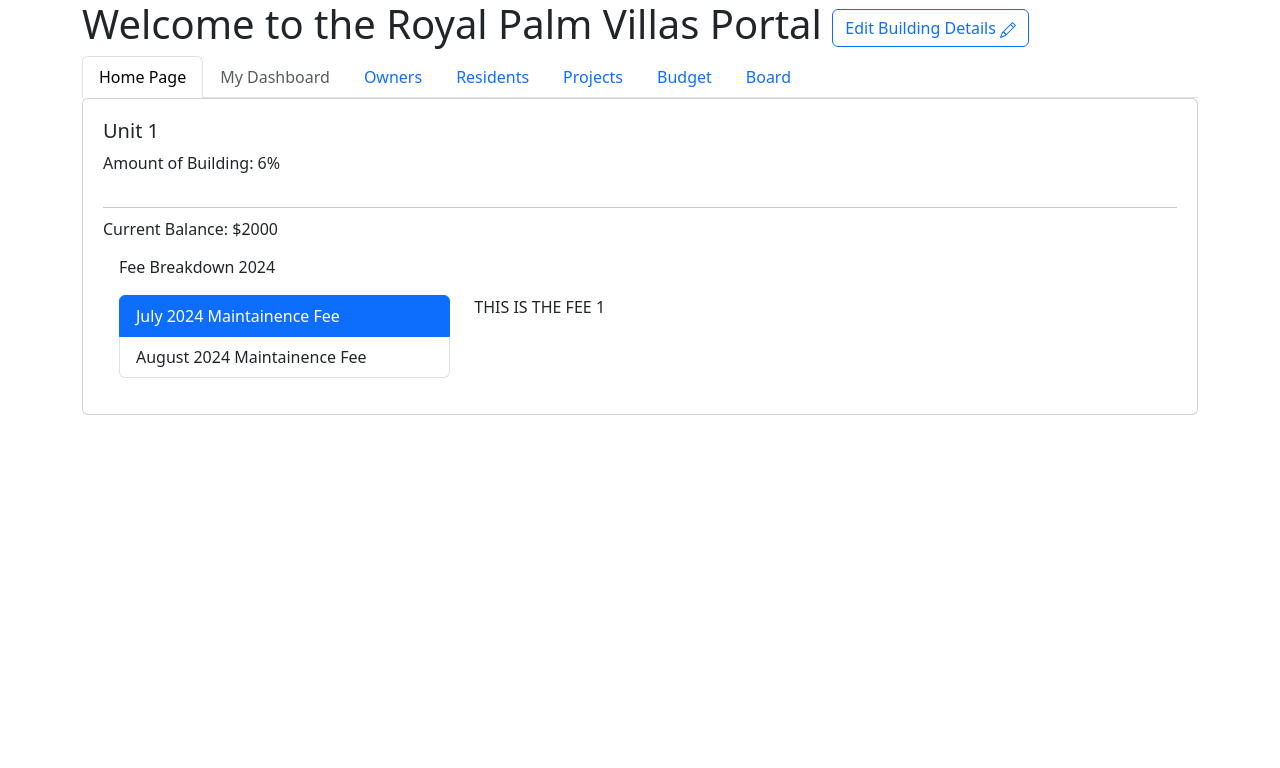
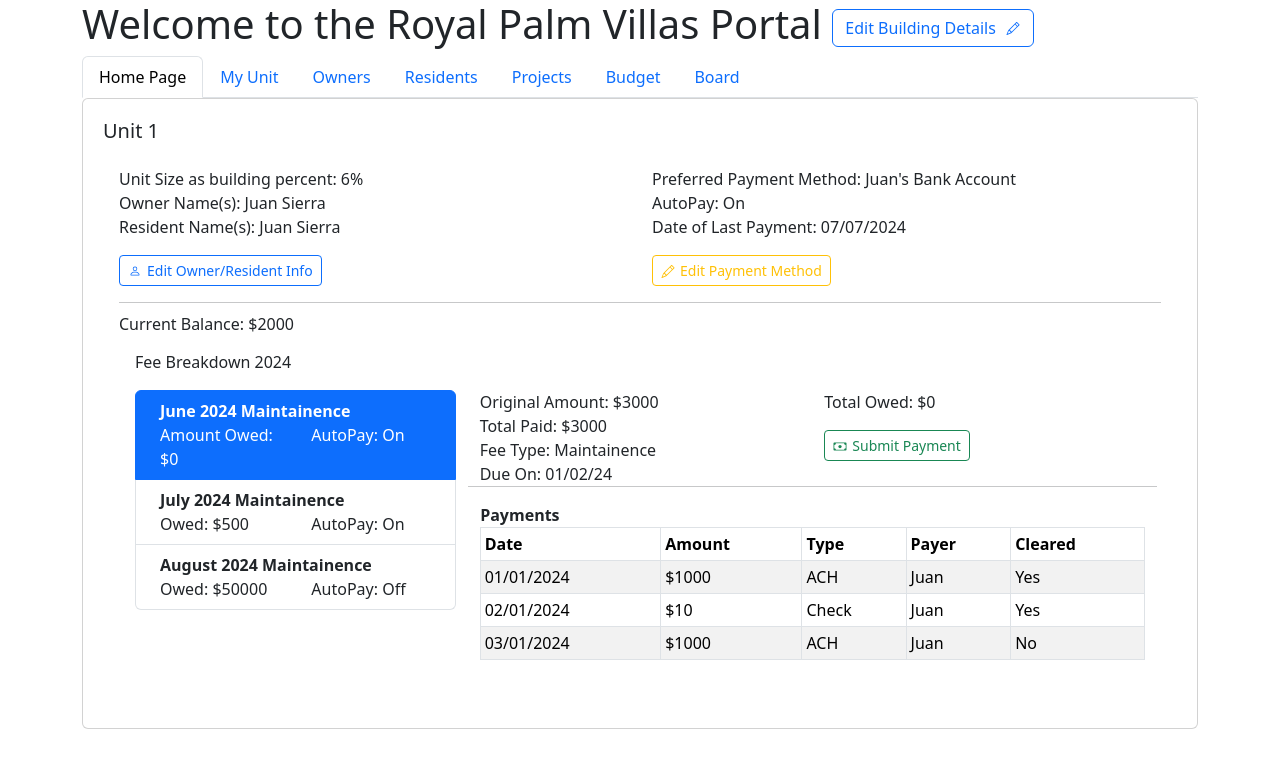
Before and after one commit to juandsierra82/stacia-frontend, a React (Create React App) app: page /units/1/fees/1 in a window 1280 px wide. Shown: the top 768 px of the page. Built offline with nearby package versions, Linux system fonts and the light colour scheme.

Commit message:
template

```diff
--- a/src/App.js
+++ b/src/App.js
@@ -16,7 +16,8 @@ function App() {
           <h1>
             Welcome to the Royal Palm Villas Portal{' '}
             <Button variant="outline-primary" as={Link} to={'/building/edit'}>
-              Edit Building Details <Pencil />
+              Edit Building Details{' '}
+              <Pencil style={{ paddingBottom: '3px', marginLeft: '5px' }} />
             </Button>
           </h1>
           <Navigation />
--- a/src/BuildingForm/index.js
+++ b/src/BuildingForm/index.js
@@ -48,7 +48,7 @@ const BuildingForm = () => {
   if (error) return `Error! ${error}`;
   const handleSubmit = async (e) => {
     const form = e.currentTarget;
-    if (!isDirty) return;
+    if (!isDirty && building.id) return;
     e.preventDefault();
     if (form.checkValidity() === false) {
       e.stopPropagation();
@@ -258,7 +258,11 @@ const BuildingForm = () => {
             </Form.Group>
           </Col>
         </Row>
-        <Button className="submit-form" type="submit" disabled={!isDirty}>
+        <Button
+          className="submit-form"
+          type="submit"
+          disabled={!isDirty && building.id}
+        >
           Submit
         </Button>
       </Form>
--- a/src/HomePage/index.js
+++ b/src/HomePage/index.js
@@ -20,13 +20,15 @@ const HomePage = () => {
         <Card className="bg-dark text-white">
           <Card.Img src="royalpalm.jpg" alt="Card image" />
           <Card.ImgOverlay>
-            <Card.Title>1821 Jefferson Avenue</Card.Title>
-            <Card.Subtitle>Miami Beach, Fl 33139</Card.Subtitle>
-            <Card.Text>
-              A 21 unit building at the heart of south beach. Great community
-              and wonderful neighborhood.
-            </Card.Text>
-            <Card.Text>Founded in 1974</Card.Text>
+            <Card.Title>{building.address1}</Card.Title>
+            {building.address2 && (
+              <Card.Subtitle>{building.address2}</Card.Subtitle>
+            )}
+            <Card.Subtitle>
+              {building.city}, {building.municipality} {building.postalCode}
+            </Card.Subtitle>
+            <Card.Text>{building.description}</Card.Text>
+            <Card.Text>Founded in {building.dateFound || 1974}</Card.Text>
           </Card.ImgOverlay>
         </Card>
       </div>
--- a/src/Navigation/index.js
+++ b/src/Navigation/index.js
@@ -11,8 +11,8 @@ const Navigation = () => {
           </Nav.Link>
         </Nav.Item>
         <Nav.Item>
-          <Nav.Link href="/owners/1" disabled>
-            My Dashboard
+          <Nav.Link as={Link} to="/units/304">
+            My Unit
           </Nav.Link>
         </Nav.Item>
         <Nav.Item>
--- a/src/UnitPage/Fees/BalanceBreakDown.js
+++ b/src/UnitPage/Fees/BalanceBreakDown.js
@@ -21,7 +21,12 @@ const BalanceBreakDown = () => {
                   to={`./fees/1`}
                   active={'1' === feeId}
                 >
-                  July 2024 Maintainence Fee
+                  <div className="ms-2 me-auto">
+                    <div className="fw-bold">June 2024 Maintainence</div>
+                    <Row>
+                      <Col>Amount Owed: $0</Col> <Col>AutoPay: On</Col>
+                    </Row>
+                  </div>
                 </ListGroup.Item>
                 <ListGroup.Item
                   as={Link}
@@ -29,7 +34,25 @@ const BalanceBreakDown = () => {
                   to={`./fees/2`}
                   active={'2' === feeId}
                 >
-                  August 2024 Maintainence Fee
+                  <div className="ms-2 me-auto">
+                    <div className="fw-bold">July 2024 Maintainence</div>
+                    <Row>
+                      <Col>Owed: $500</Col> <Col>AutoPay: On</Col>
+                    </Row>
+                  </div>
+                </ListGroup.Item>
+                <ListGroup.Item
+                  as={Link}
+                  action
+                  to={`./fees/3`}
+                  active={'3' === feeId}
+                >
+                  <div className="ms-2 me-auto">
+                    <div className="fw-bold">August 2024 Maintainence</div>
+                    <Row>
+                      <Col>Owed: $50000</Col> <Col>AutoPay: Off</Col>
+                    </Row>
+                  </div>
                 </ListGroup.Item>
               </ListGroup>
             </Col>
--- a/src/UnitPage/Fees/FeeDetailsCard.js
+++ b/src/UnitPage/Fees/FeeDetailsCard.js
@@ -1,8 +1,34 @@
 import React from 'react';
 import { useParams } from 'react-router-dom';
+import PaymentsTable from './PaymentsTable';
+import { Row, Col, Button } from 'react-bootstrap';
+import { Cash } from 'react-bootstrap-icons';
+
 const FeeDetails = () => {
   const { feeId } = useParams();
-  return <div>THIS IS THE FEE {feeId}</div>;
+  return (
+    <Row>
+      <Col>
+        <div>Original Amount: $3000</div>
+        <div>Total Paid: $3000</div>
+        <div>Fee Type: Maintainence</div>
+        <div>Due On: 01/02/24</div>
+      </Col>
+      <Col>
+        <p>
+          <div>Total Owed: $0</div>
+        </p>
+        <div>
+          <Button variant="outline-success" size="sm">
+            <Cash style={{ paddingBottom: '1px', marginRight: '5px' }} />
+            <span>Submit Payment</span>
+          </Button>
+        </div>
+      </Col>
+      <hr />
+      <PaymentsTable />
+    </Row>
+  );
 };
 
 export default FeeDetails;
--- /dev/null
+++ b/src/UnitPage/Fees/PaymentsTable/index.js
@@ -0,0 +1,44 @@
+import React from 'react';
+import { Table } from 'react-bootstrap';
+
+const PaymentsTable = () => {
+  return (
+    <Table striped bordered hover responsive size="sm">
+      <thead>
+        <strong>Payments</strong>
+        <tr>
+          <th>Date</th>
+          <th>Amount</th>
+          <th>Type</th>
+          <th>Payer</th>
+          <th>Cleared</th>
+        </tr>
+      </thead>
+      <tbody>
+        <tr>
+          <td>01/01/2024</td>
+          <td>$1000</td>
+          <td>ACH</td>
+          <td>Juan</td>
+          <td>Yes</td>
+        </tr>
+        <tr>
+          <td>02/01/2024</td>
+          <td>$10</td>
+          <td>Check</td>
+          <td>Juan</td>
+          <td>Yes</td>
+        </tr>
+        <tr>
+          <td>03/01/2024</td>
+          <td>$1000</td>
+          <td>ACH</td>
+          <td>Juan</td>
+          <td>No</td>
+        </tr>
+      </tbody>
+    </Table>
+  );
+};
+
+export default PaymentsTable;
--- a/src/UnitPage/index.js
+++ b/src/UnitPage/index.js
@@ -1,6 +1,8 @@
 import React from 'react';
 import { useParams } from 'react-router-dom';
-import { Card } from 'react-bootstrap';
+import { Card, Row, Col, Button } from 'react-bootstrap';
+import { Person, Pencil } from 'react-bootstrap-icons';
+
 import BalanceBreakDown from './Fees/BalanceBreakDown';
 
 const UnitPage = () => {
@@ -8,9 +10,44 @@ const UnitPage = () => {
   return (
     <Card className="form-card">
       <Card.Title>Unit {unitAddress}</Card.Title>
-      <Card.Text>Amount of Building: 6%</Card.Text>
-      <hr />
-      <BalanceBreakDown />
+      <Card.Body>
+        <Card.Text>
+          <Row>
+            <Col>
+              <p>
+                <div>Unit Size as building percent: 6%</div>
+                <div>Owner Name(s): Juan Sierra</div>
+                <div>Resident Name(s): Juan Sierra</div>
+              </p>
+              <div>
+                <Button variant="outline-primary" size="sm">
+                  <Person
+                    style={{ paddingBottom: '2px', marginRight: '5px' }}
+                  />
+                  <span>Edit Owner/Resident Info</span>
+                </Button>
+              </div>
+            </Col>
+            <Col>
+              <p>
+                <div>Preferred Payment Method: Juan's Bank Account</div>
+                <div>AutoPay: On</div>
+                <div>Date of Last Payment: 07/07/2024</div>
+              </p>
+              <div>
+                <Button variant="outline-warning" size="sm">
+                  <Pencil
+                    style={{ paddingBottom: '1px', marginRight: '5px' }}
+                  />
+                  <span>Edit Payment Method</span>
+                </Button>
+              </div>
+            </Col>
+          </Row>
+        </Card.Text>
+        <hr />
+        <BalanceBreakDown />
+      </Card.Body>
     </Card>
   );
 };
```
